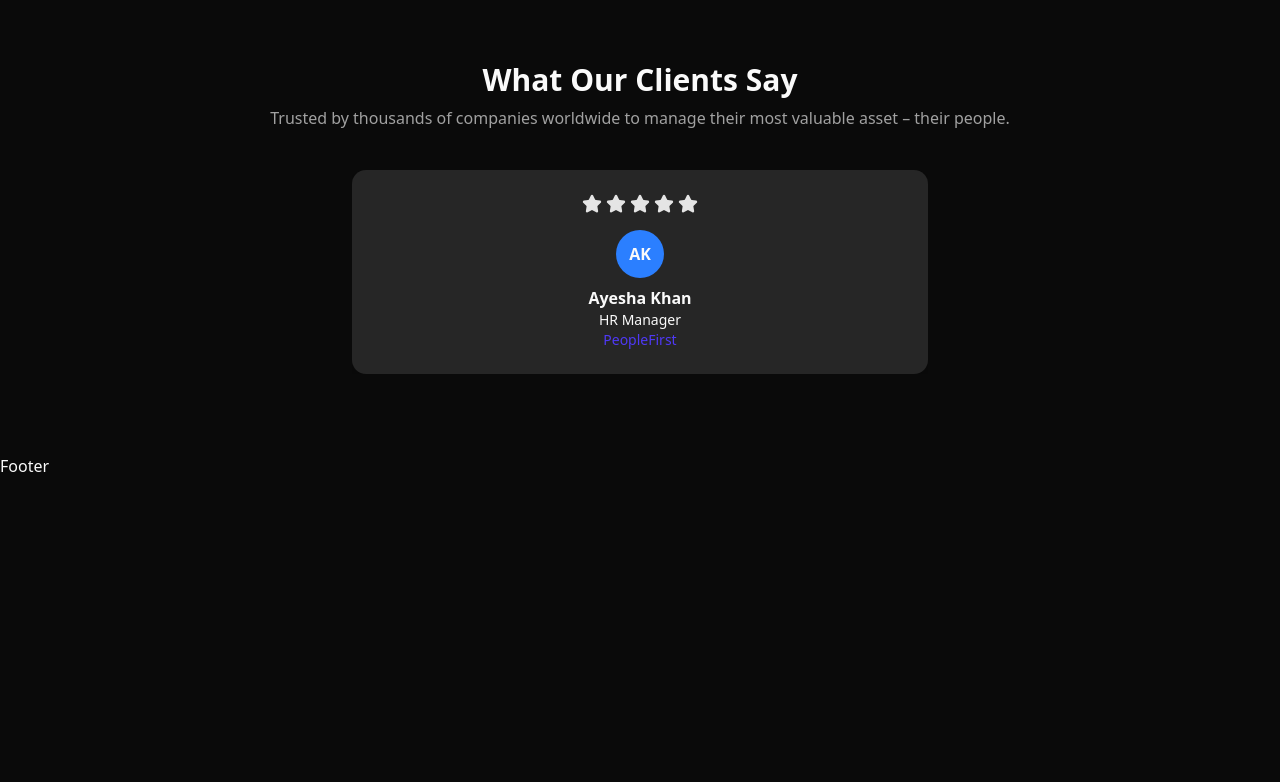
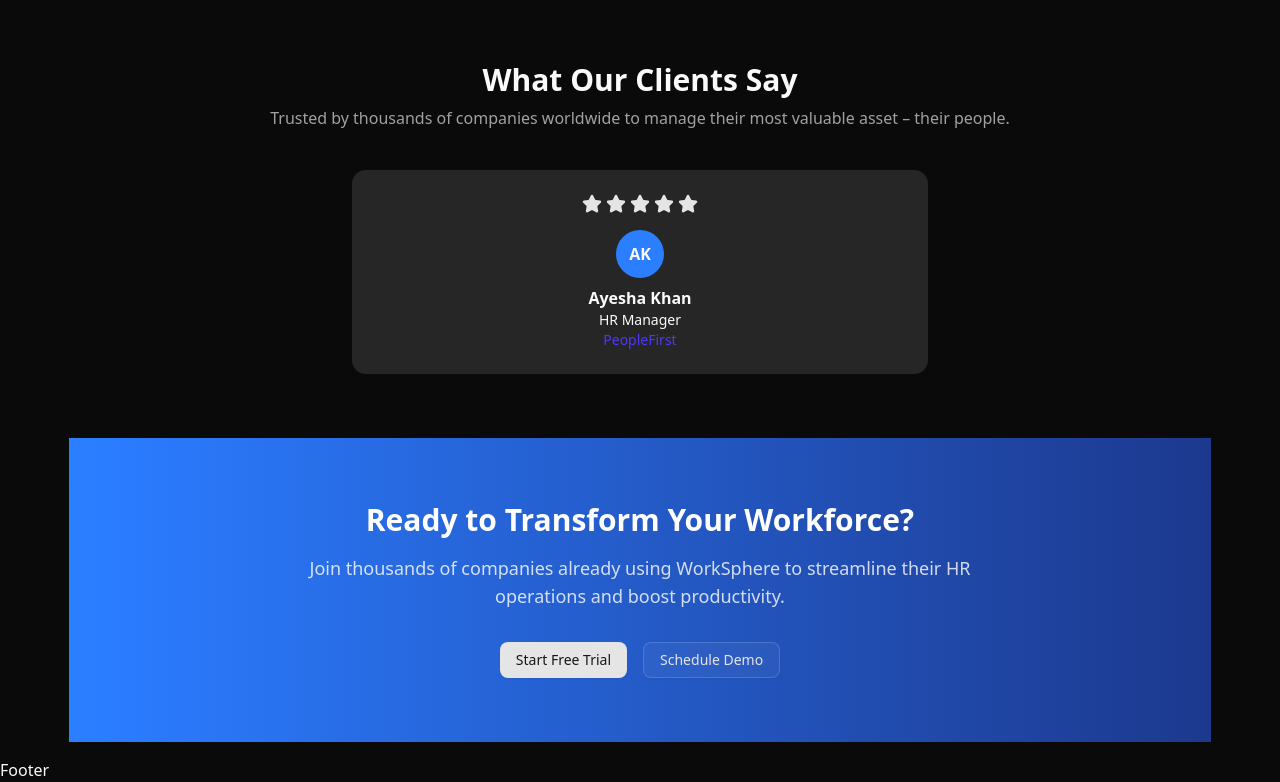
Before and after one commit to Farabiislam/WorkSphere, a React app in the folder client/: page / in a window 1280 px wide. Shown: the part 1806-2588 px from the top of the page. Before the commit the page ends 2284 px from the top, so only its background shows below. Built offline with nearby package versions, Linux system fonts and the light colour scheme; the HTML template or start-up script is replaced by a standard one.

Commit message:
banner donne

```diff
--- /dev/null
+++ b/client/src/components/Home/Banner.jsx
@@ -0,0 +1,32 @@
+import React from 'react'
+import { Button } from "@/components/ui/button";
+
+const Banner = () => {
+  return (
+      <section className="bg-gradient-to-r from-blue-500 to-blue-900 py-16 text-white text-center px-4">
+          <div className="max-w-2xl mx-auto">
+              <h2 className="text-3xl font-bold mb-4">
+                  Ready to Transform Your Workforce?
+              </h2>
+              <p className="text-lg text-white/80 mb-8">
+                  Join thousands of companies already using WorkSphere to streamline
+                  their HR operations and boost productivity.
+              </p>
+
+              <div className="flex flex-col sm:flex-row gap-4 justify-center">
+                  <Button className="">
+                      Start Free Trial
+                  </Button>
+                  <Button
+                      variant="outline"
+                      className="text-primary"
+                  >
+                      Schedule Demo
+                  </Button>
+              </div>
+          </div>
+      </section>
+  )
+}
+
+export default Banner
--- a/client/src/pages/Home.jsx
+++ b/client/src/pages/Home.jsx
@@ -12,6 +12,7 @@ import Header from "../components/Home/Header";
 import Solutions from "../components/Home/Solutions";
 import Selection from "../components/Home/Selection";
 import ClientSection from "../components/Home/ClientSection";
+import Banner from "../components/Home/Banner";
 
 const Home = () => {
   return (
@@ -19,7 +20,8 @@ const Home = () => {
      <Header/>
       <Solutions />
       <Selection />
-      <ClientSection/>
+      <ClientSection />
+      <Banner/>
     </div>
   );
 };
```
